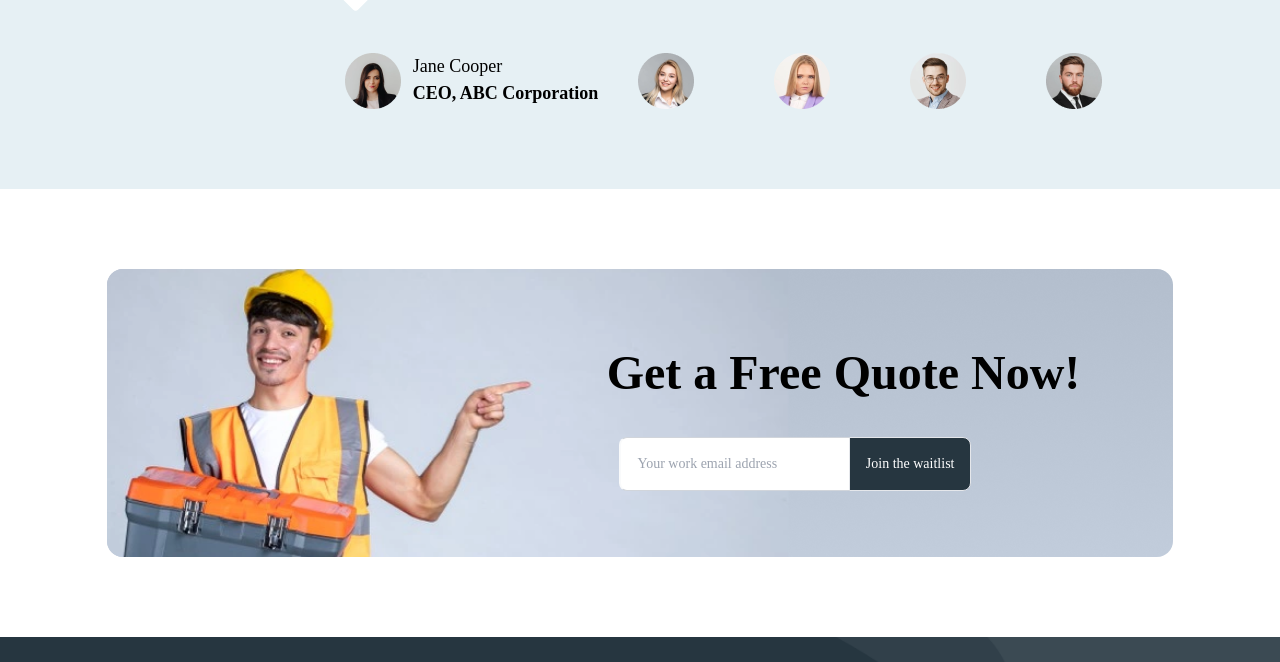
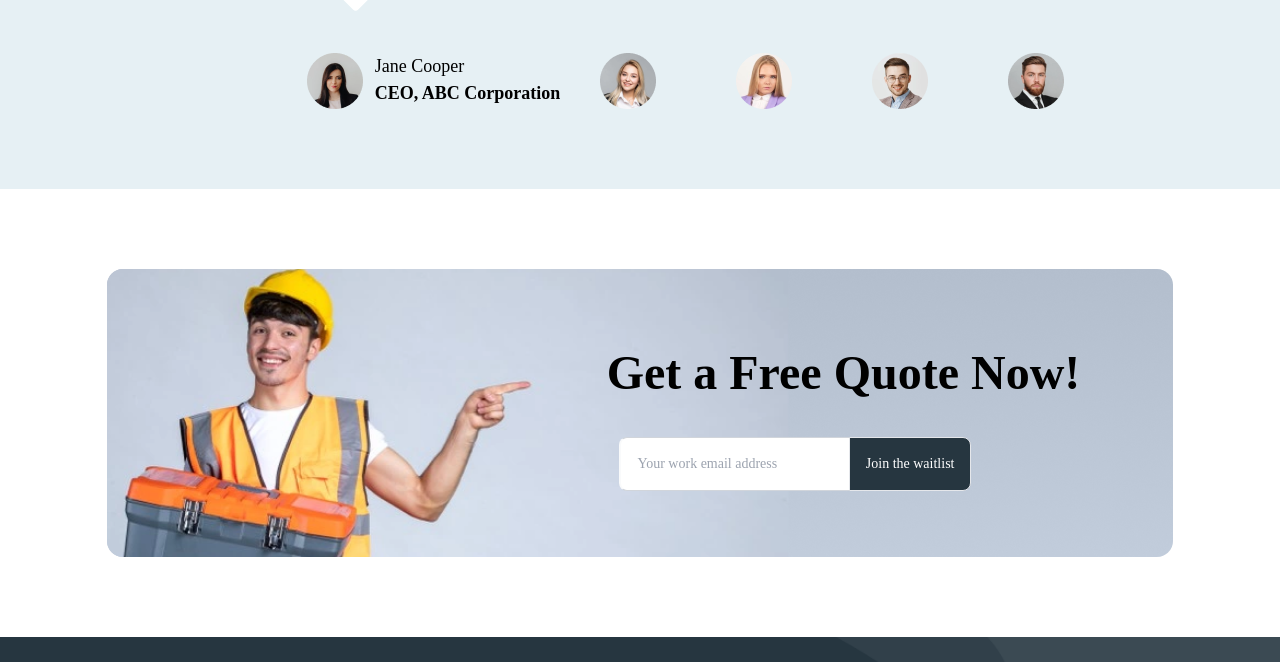
Before and after one commit to Mahbubrm/ISTAIX., a plain HTML site: page index.html in a window 1280 px wide. Shown: the part 3100-3762 px from the top of the page. Drawn offline with nearby package versions, Linux system fonts and the light colour scheme.

Commit message:
Update index.html

```diff
--- a/index.html
+++ b/index.html
@@ -232,7 +232,7 @@
             </div>
             <div class="flex mt-14">
                 <div>
-                    <div class="flex ml-[238px]">
+                    <div class="flex ml-[200px]">
                         <img src="img/CEO.png" alt="">
                         <div class="ml-3">
                             <div>
```
